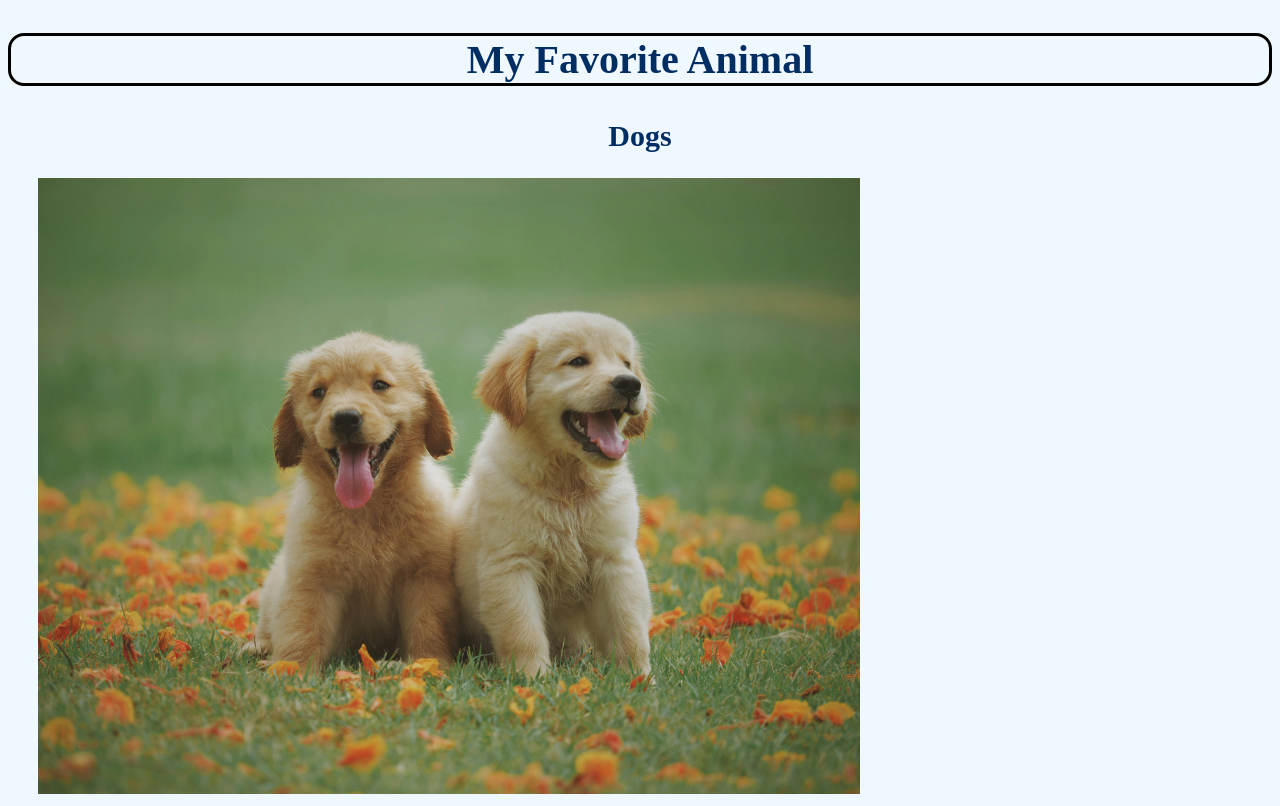
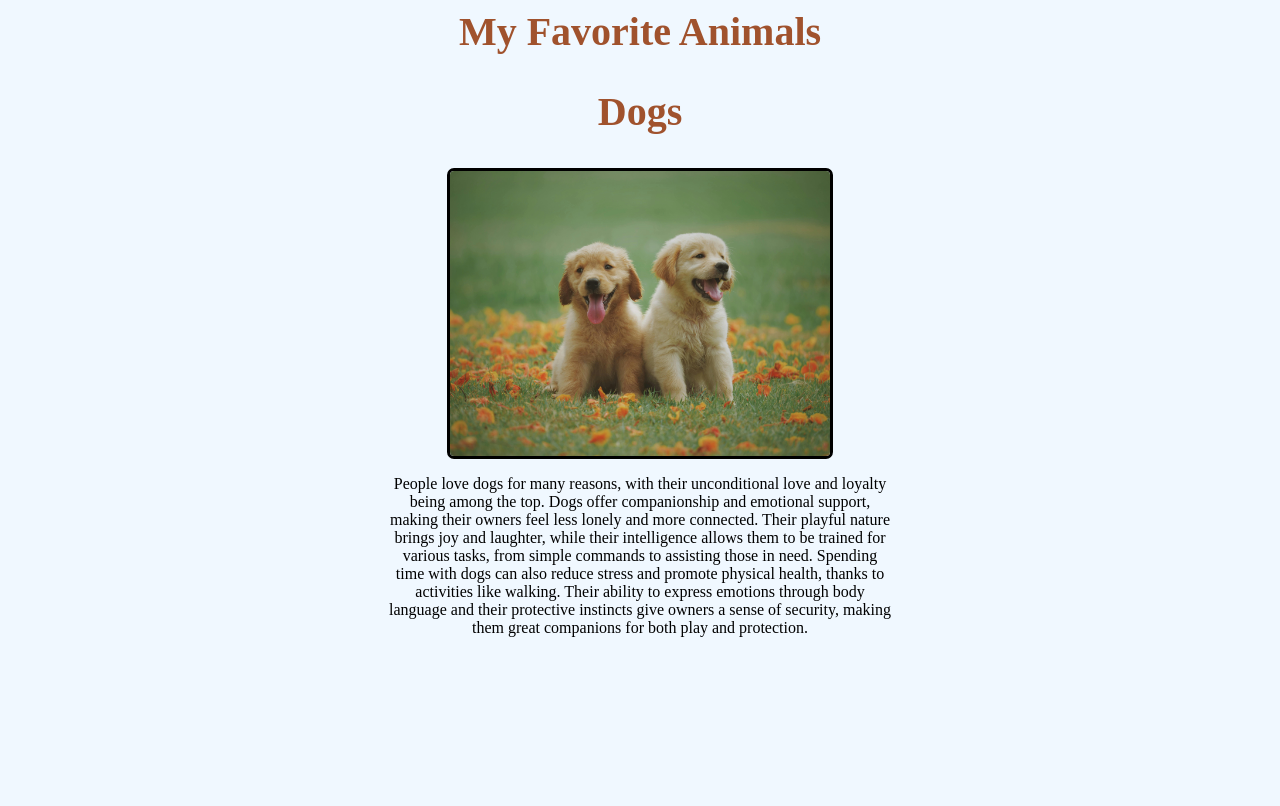
Before and after one commit to Oswi69/favorite_animal, a plain HTML site: page index.html in a window 1280 px wide. Drawn offline with Linux system fonts and the light colour scheme.

Commit message:
Updating fonts and designs

```diff
--- a/index.html
+++ b/index.html
@@ -7,13 +7,16 @@
     <link rel="stylesheet" href="style.css">
 </head>
 <body>
-    <section>
-    <h1>My Favorite Animal</h1>
-    <p> </p>
+    <section class="header1">
+    <h1>My Favorite Animals</h1>
     </section>
-    <section>
-        <h2 id="dogs">Dogs</h2>
+    <section class="container">
+        <h2>Dogs</h2>
         <img class='dogs' src="dogs.jpeg" alt="image of 2 puppies">
+        <p>People love dogs for many reasons, with their unconditional love and loyalty being among the top. Dogs offer companionship and emotional support, making their owners feel less lonely and more connected. Their playful nature brings joy and laughter,
+             while their intelligence allows them to be trained for various tasks, from simple commands to assisting those in need. Spending time with dogs can also reduce stress and promote physical health, thanks to activities like walking. Their ability to
+             express emotions through body language and their protective instincts give owners a sense of security, making them great companions for both play and protection.
+        </p>
     </section>
 </body>
 </html>
--- a/style.css
+++ b/style.css
@@ -1,29 +1,45 @@
 *{background-color: #F0F8FF;
 }
 
+.header1{
+    display: flex;
+    justify-content: center;
+    align-items: center;
+}
+
 h1{
+    color:#a0522d;
+    font-size: 40px;
+    margin-top: 0;
+}
+
+h2{
     color:#002D62;
+    font-size: 40px;
     text-align: center;
-    font-size: 40px;
-    border: black;
-    border-style: solid;
-    border-radius: 16px;
-    position: sticky;
-    top: 0;
+    margin-top: 0px;
+    color: #a0522d;
+}
+
+.dogs{
+        margin: 0 auto;
+        height: 30%;
+        width: 30%;
+        border-style: solid;
+        display: flex;
+        justify-content: center;
+        align-items: center;
+        border-radius: 7px;
+     }
+
+.container{
+    justify-self: center;
+    margin: 0 auto;
 }
 
 p{
-    margin-left: 30px;
+    text-align: center;
+    margin-left: 30%;
+    margin-right: 30%;
+    font-family: 'Times New Roman', Times, serif;
 }
-
-.dogs{ width: 65%;
-       height: 65%;
-       margin-left: 30px;
-
-}
-
-#dogs{
-    color:#002D62;
-    font-size: 30px;
-    text-align: center;
-}
```
